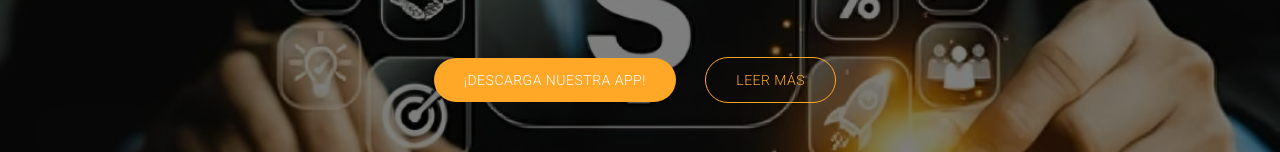
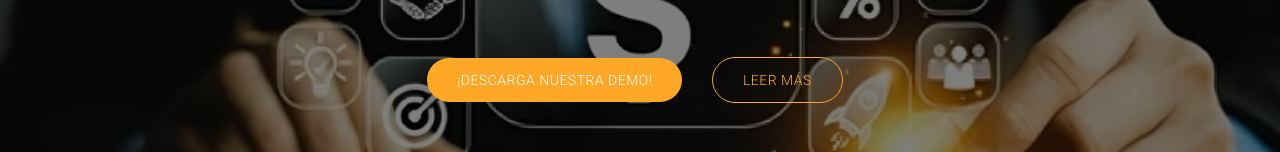
Before and after one commit to Ednoru/AppMovilLandingPage, a plain HTML site: page index.html in a window 1280 px wide. Shown: the part 334-486 px from the top of the page. Drawn offline with Linux system fonts and the light colour scheme.

Commit message:
feat: update download link for app in landing page

```diff
--- a/index.html
+++ b/index.html
@@ -63,7 +63,7 @@
                             <h2 class="bnr-sub-title">Simplifica tu camino hacia la libertad financiera con Bill Mind:</h2>
                             <p class="bnr-para">claridad en cada pantalla, poder en cada toque </p>
                             <div class="brn-btn">
-                                <a href="https://upcedupe-my.sharepoint.com/:u:/g/personal/u20201f282_upc_edu_pe/EcVtal5MRTlOpD2UpGT585gBXkwWD9chm7ueqDq-LCdEIA?e=UNd9ui" class="btn btn-download">¡Descarga nuestra app!</a>
+                                <a href="https://upcedupe-my.sharepoint.com/:u:/g/personal/u20201f282_upc_edu_pe/EegAXbSKvbdGvg5M8GQjJF8BQGQXJBpK5OPCIRIVsEO7CA?e=DibK40" class="btn btn-download">¡Descarga nuestra demo!</a>
                                 <a href="#feature" class="btn btn-more">Leer más</a>
                             </div>
                             <div class="overlay-detail">
```
